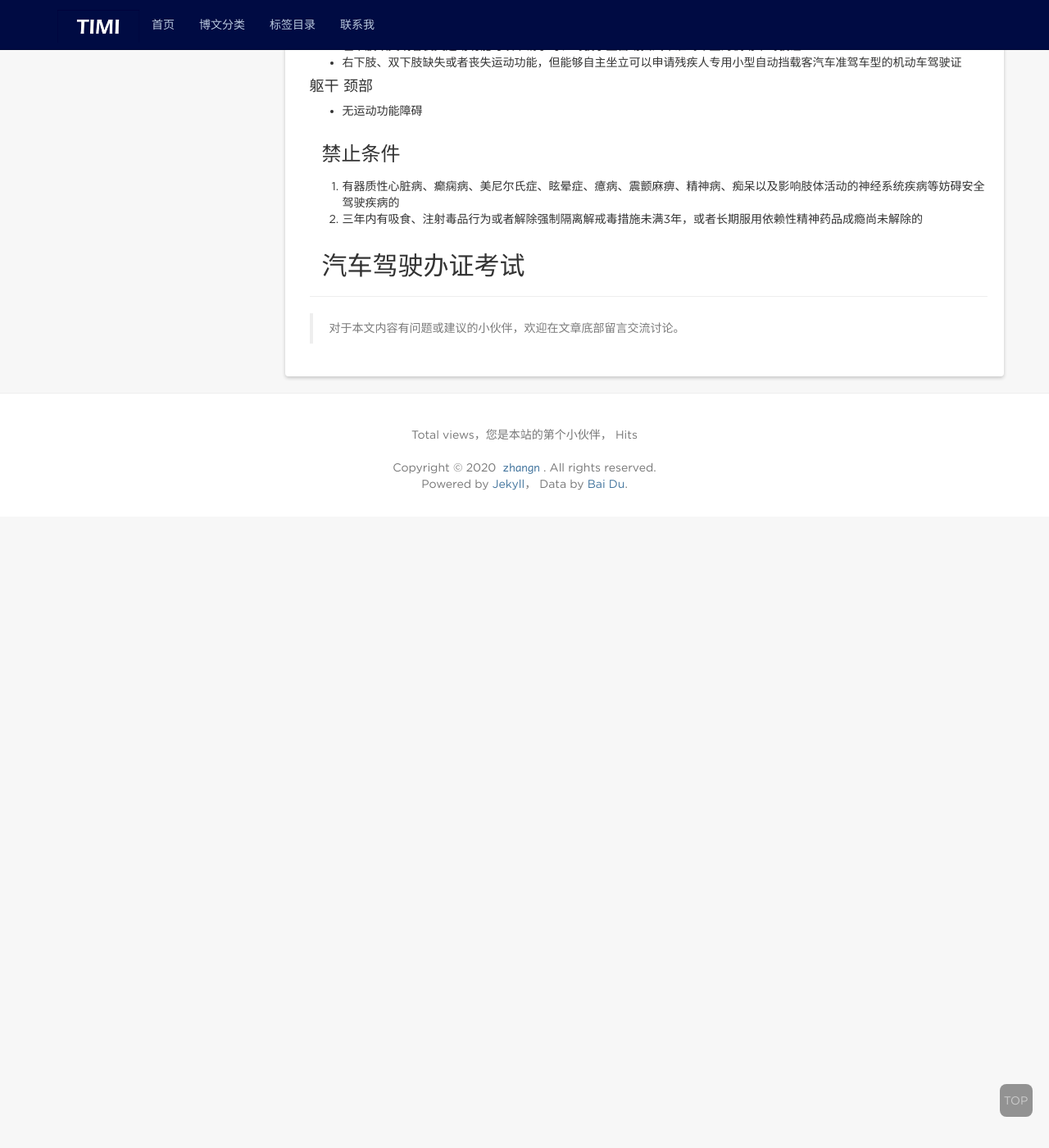
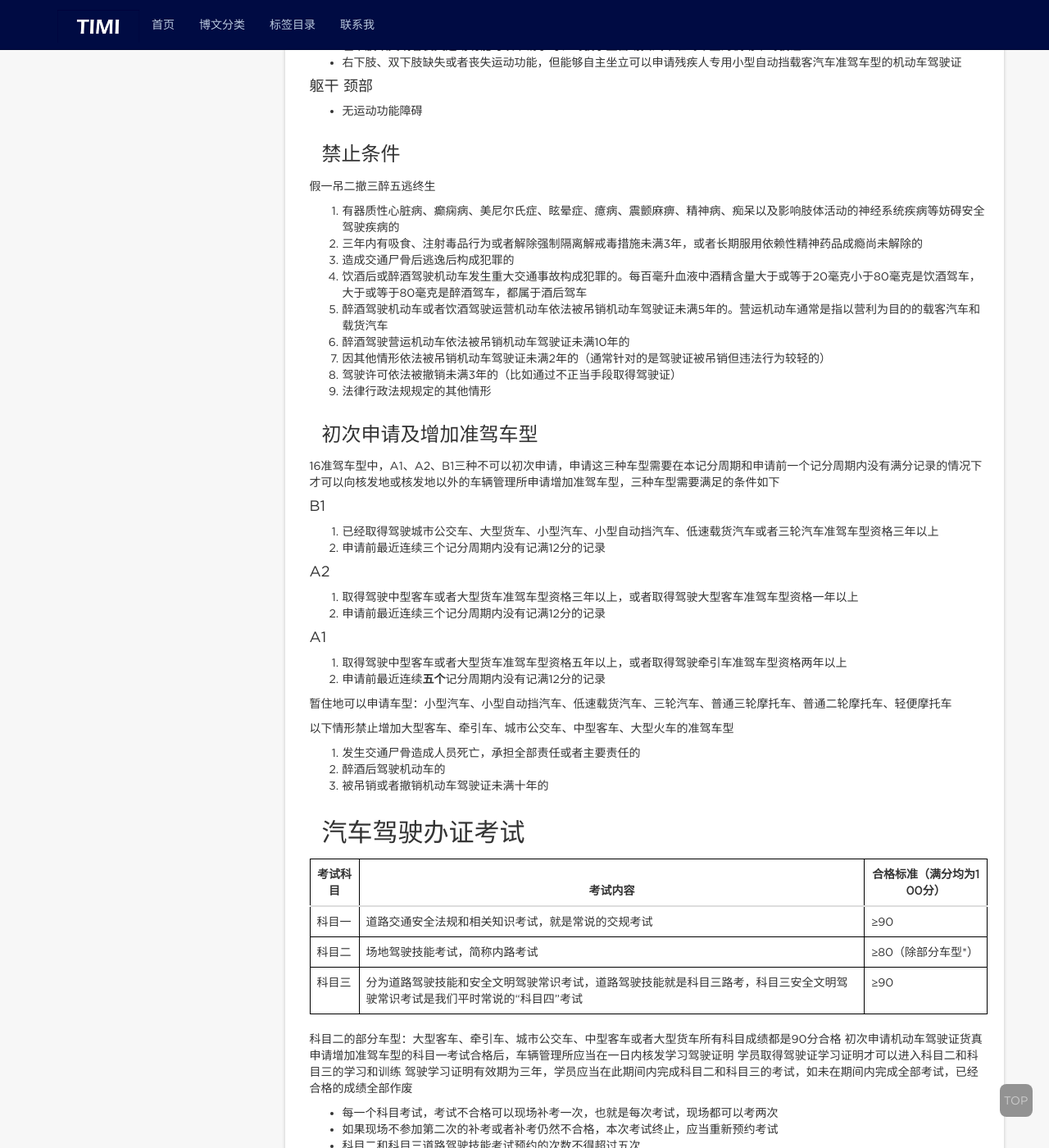
Before and after one commit to zhangn1989/Document, a Jekyll site: the page built from _posts/2020-3-31-Driving test knowledge.markdown, in a window 1280 px wide and 1400 px high, scrolled down 2887 px. Shown: the whole window at 82% size. Built offline with Jekyll 4.4.1, drawn with Linux system fonts in a browser that asks for light colours; nearby versions of some CDN libraries; comment, search, counter and statistics services are not loaded; before the commit the page ends 3517 px from its top, so only the background shows below that; some of the changed text lies outside the part shown.

Commit message:
更新笔记

```diff
--- a/_posts/2020-3-31-Driving test knowledge.markdown
+++ b/_posts/2020-3-31-Driving test knowledge.markdown
@@ -9,7 +9,7 @@ tag: 驾照
 * content
 {:toc}
 
-驾照考试知识点整理
+假一吊二撤三醉五逃终生
 
 <!-- more -->
 
@@ -22,7 +22,7 @@ tag: 驾照
 共16种驾照，按ABCDEFMNP的顺序划分
 
 | 准驾车型 | 代号 | 准驾车辆  |准予驾驶的其他准驾车型|
-| :--------: | :--------:| :--: | :--:|
+| :--------: | :-----------------:| :--: | :--:|
 |大型客车|A1|大型载客汽车（座位数大于20人，比如旅游大巴车）|A3、B1、B2、C1、C2、C3、C4、M|
 |牵引车|A2|重型、中型全挂、半挂汽车列车|B1、B2、C1、C2、C3、C4、M|
 |城市公交车|A3|核载10人以上的城市公公共汽车|C1、C2、C3、C4|
@@ -100,7 +100,60 @@ tag: 驾照
 
 ### 禁止条件
 
+假一吊二撤三醉五逃终生
+
 1. 有器质性心脏病、癫痫病、美尼尔氏症、眩晕症、癔病、震颤麻痹、精神病、痴呆以及影响肢体活动的神经系统疾病等妨碍安全驾驶疾病的
 2. 三年内有吸食、注射毒品行为或者解除强制隔离解戒毒措施未满3年，或者长期服用依赖性精神药品成瘾尚未解除的
+3. 造成交通尸骨后逃逸后构成犯罪的
+4. 饮酒后或醉酒驾驶机动车发生重大交通事故构成犯罪的。每百毫升血液中酒精含量大于或等于20毫克小于80毫克是饮酒驾车，大于或等于80毫克是醉酒驾车，都属于酒后驾车
+5. 醉酒驾驶机动车或者饮酒驾驶运营机动车依法被吊销机动车驾驶证未满5年的。营运机动车通常是指以营利为目的的载客汽车和载货汽车
+6. 醉酒驾驶营运机动车依法被吊销机动车驾驶证未满10年的
+7. 因其他情形依法被吊销机动车驾驶证未满2年的（通常针对的是驾驶证被吊销但违法行为较轻的）
+8. 驾驶许可依法被撤销未满3年的（比如通过不正当手段取得驾驶证）
+9. 法律行政法规规定的其他情形
+
+### 初次申请及增加准驾车型
+
+16准驾车型中，A1、A2、B1三种不可以初次申请，申请这三种车型需要在本记分周期和申请前一个记分周期内没有满分记录的情况下才可以向核发地或核发地以外的车辆管理所申请增加准驾车型，三种车型需要满足的条件如下
+
+#### B1
+
+1. 已经取得驾驶城市公交车、大型货车、小型汽车、小型自动挡汽车、低速载货汽车或者三轮汽车准驾车型资格三年以上
+2. 申请前最近连续三个记分周期内没有记满12分的记录
+
+#### A2
+
+1. 取得驾驶中型客车或者大型货车准驾车型资格三年以上，或者取得驾驶大型客车准驾车型资格一年以上
+2. 申请前最近连续三个记分周期内没有记满12分的记录
+
+#### A1
+
+1. 取得驾驶中型客车或者大型货车准驾车型资格五年以上，或者取得驾驶牵引车准驾车型资格两年以上
+2. 申请前最近连续**五个**记分周期内没有记满12分的记录
+
+暂住地可以申请车型：小型汽车、小型自动挡汽车、低速载货汽车、三轮汽车、普通三轮摩托车、普通二轮摩托车、轻便摩托车
+
+以下情形禁止增加大型客车、牵引车、城市公交车、中型客车、大型火车的准驾车型
+
+1. 发生交通尸骨造成人员死亡，承担全部责任或者主要责任的
+2. 醉酒后驾驶机动车的
+3. 被吊销或者撤销机动车驾驶证未满十年的
 
 ## 汽车驾驶办证考试
+
+|考试科目|考试内容|合格标准（满分均为100分）|
+|--------|-------|-------|
+|科目一|道路交通安全法规和相关知识考试，就是常说的交规考试|≥90|
+|科目二|场地驾驶技能考试，简称内路考试|≥80（除部分车型*）|
+|科目三|分为道路驾驶技能和安全文明驾驶常识考试，道路驾驶技能就是科目三路考，科目三安全文明驾驶常识考试是我们平时常说的“科目四”考试|≥90|
+
+科目二的部分车型：大型客车、牵引车、城市公交车、中型客车或者大型货车所有科目成绩都是90分合格
+初次申请机动车驾驶证货真申请增加准驾车型的科目一考试合格后，车辆管理所应当在一日内核发学习驾驶证明
+学员取得驾驶证学习证明才可以进入科目二和科目三的学习和训练
+驾驶学习证明有效期为三年，学员应当在此期间内完成科目二和科目三的考试，如未在期间内完成全部考试，已经合格的成绩全部作废
+
+- 每一个科目考试，考试不合格可以现场补考一次，也就是每次考试，现场都可以考两次
+- 如果现场不参加第二次的补考或者补考仍然不合格，本次考试终止，应当重新预约考试
+- 科目二和科目三道路驾驶技能考试预约的次数不得超过五次
+- 如果第五次考试仍不合格，已考试的其他成绩作废
+- 顺利通过以上几项考试，车管所就回核发相应准驾车型的机动车驾驶证
```
